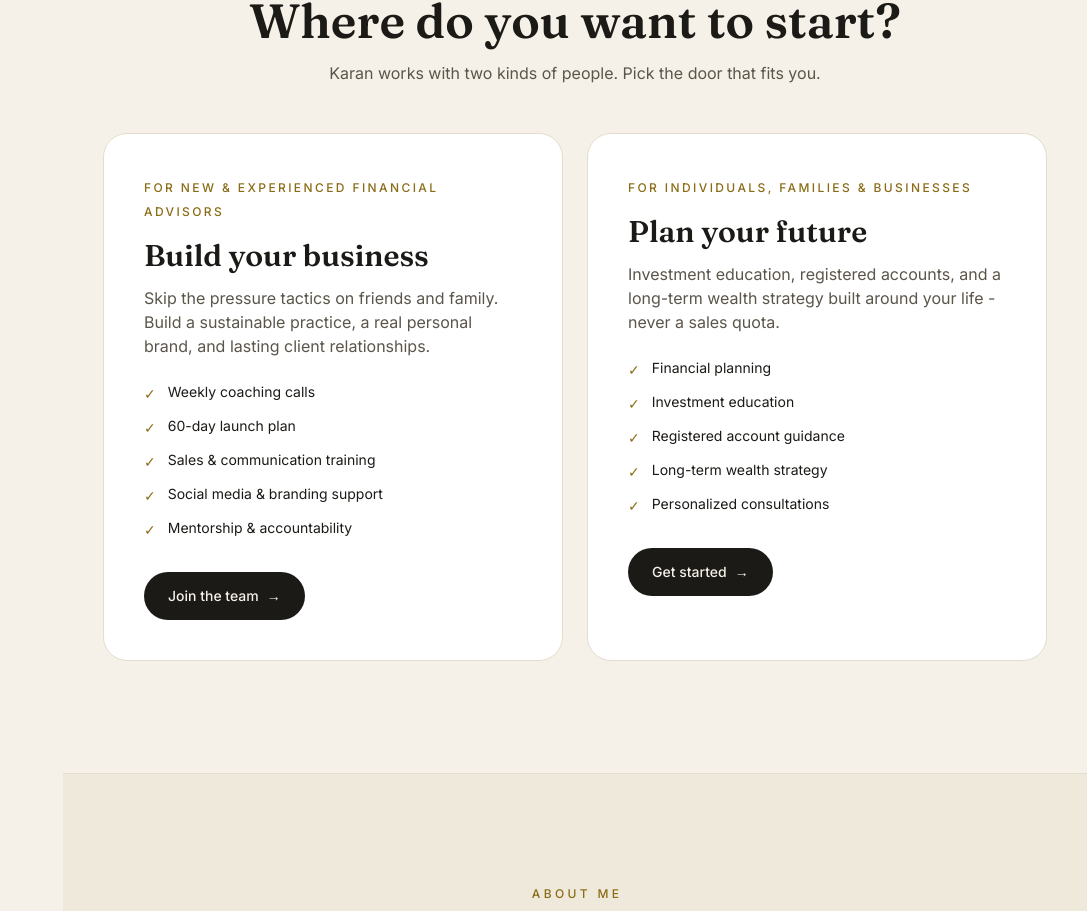
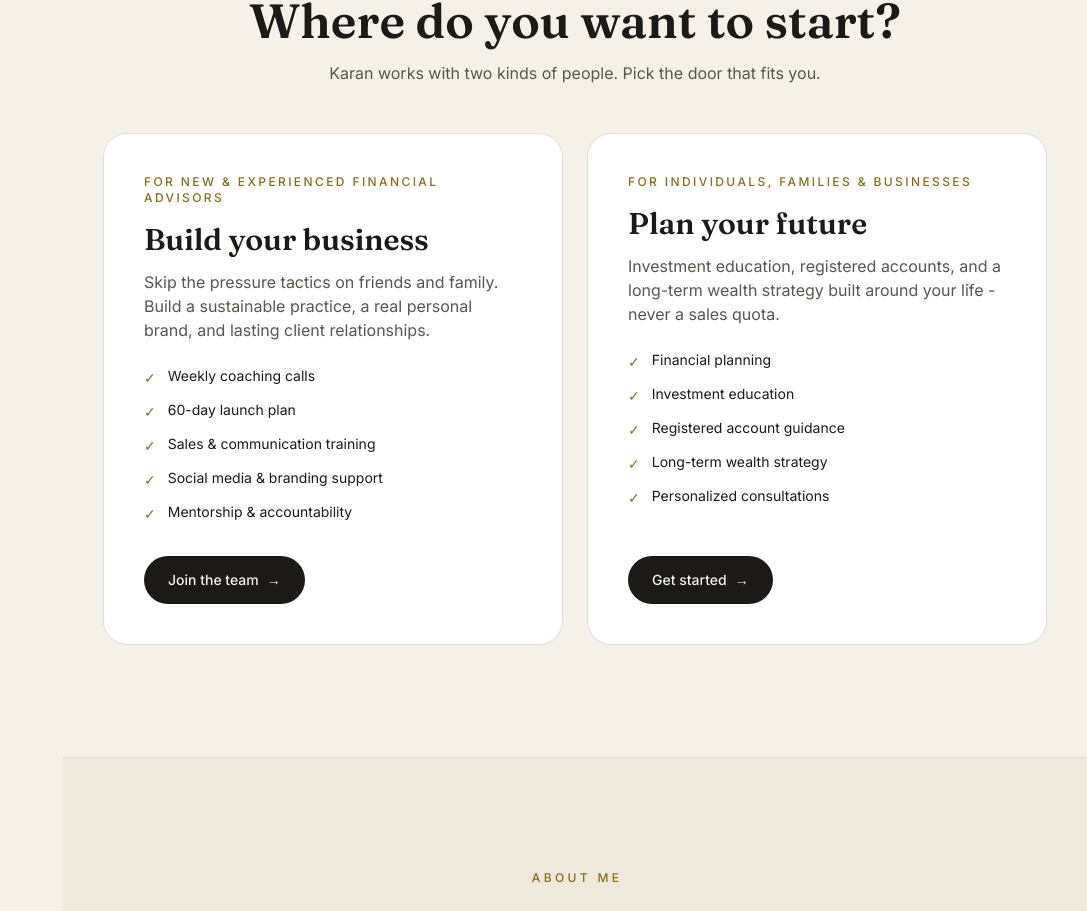
Before and after one commit to opsverasystems-h/Karanpurba, a Next.js app: page / in a window 1280 px wide. Shown: the part 996-1907 px from the top of the page, without its empty margins (193-1280 px from the left). Built offline with nearby package versions, Linux system fonts and the light colour scheme.

Commit message:
Align two-path card buttons to the bottom (flex column)
Cards are flex columns and the CTA is pushed to the bottom (mt-auto) so
uneven blurb lengths no longer misalign the buttons.

Co-Authored-By: Claude Opus 4.8 <noreply@anthropic.com>

```diff
--- a/components/TwoDoors.tsx
+++ b/components/TwoDoors.tsx
@@ -18,8 +18,8 @@ export function TwoDoors() {
 
       <div className="mt-12 grid gap-6 md:grid-cols-2">
         {doors.map((door, i) => (
-          <Reveal key={door.id} delay={i * 0.08}>
-            <div className="group relative h-full overflow-hidden rounded-3xl border border-line bg-paper-card p-8 transition-all duration-300 hover:border-gold-400/60 hover:shadow-[0_20px_50px_-30px_rgba(28,26,22,0.35)] md:p-10">
+          <Reveal key={door.id} delay={i * 0.08} className="h-full">
+            <div className="group relative flex h-full flex-col overflow-hidden rounded-3xl border border-line bg-paper-card p-8 transition-all duration-300 hover:border-gold-400/60 hover:shadow-[0_20px_50px_-30px_rgba(28,26,22,0.35)] md:p-10">
               <span className="text-xs font-medium uppercase tracking-[0.2em] text-gold-600">
                 {door.tag}
               </span>
@@ -35,9 +35,11 @@ export function TwoDoors() {
                   </li>
                 ))}
               </ul>
-              <a href={door.href} className="btn-gold mt-8">
-                {door.cta} <span aria-hidden>→</span>
-              </a>
+              <div className="mt-auto pt-8">
+                <a href={door.href} className="btn-gold">
+                  {door.cta} <span aria-hidden>→</span>
+                </a>
+              </div>
             </div>
           </Reveal>
         ))}
```
